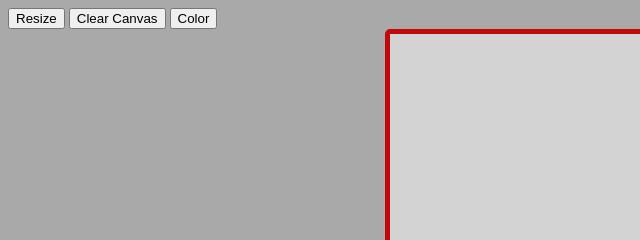
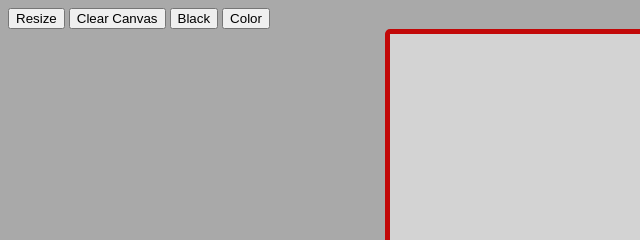
Before and after one commit to TryzeCM/etch-a-sketch, a plain HTML site: page index.html in a window 1280 px wide. Shown: the top 240 px of the page, 0-640 px from the left. Drawn offline with Linux system fonts and the light colour scheme.

Commit message:
Added Button #black

```diff
--- a/index.html
+++ b/index.html
@@ -8,6 +8,7 @@
     <body>
         <button id="resize">Resize</button>
         <button id="erase">Clear Canvas</button>
+        <button id="black">Black</button>
         <button id="color">Color</button>
         <div id="container"></div>
         <script type="text/javascript" src="script.js"></script>
```
